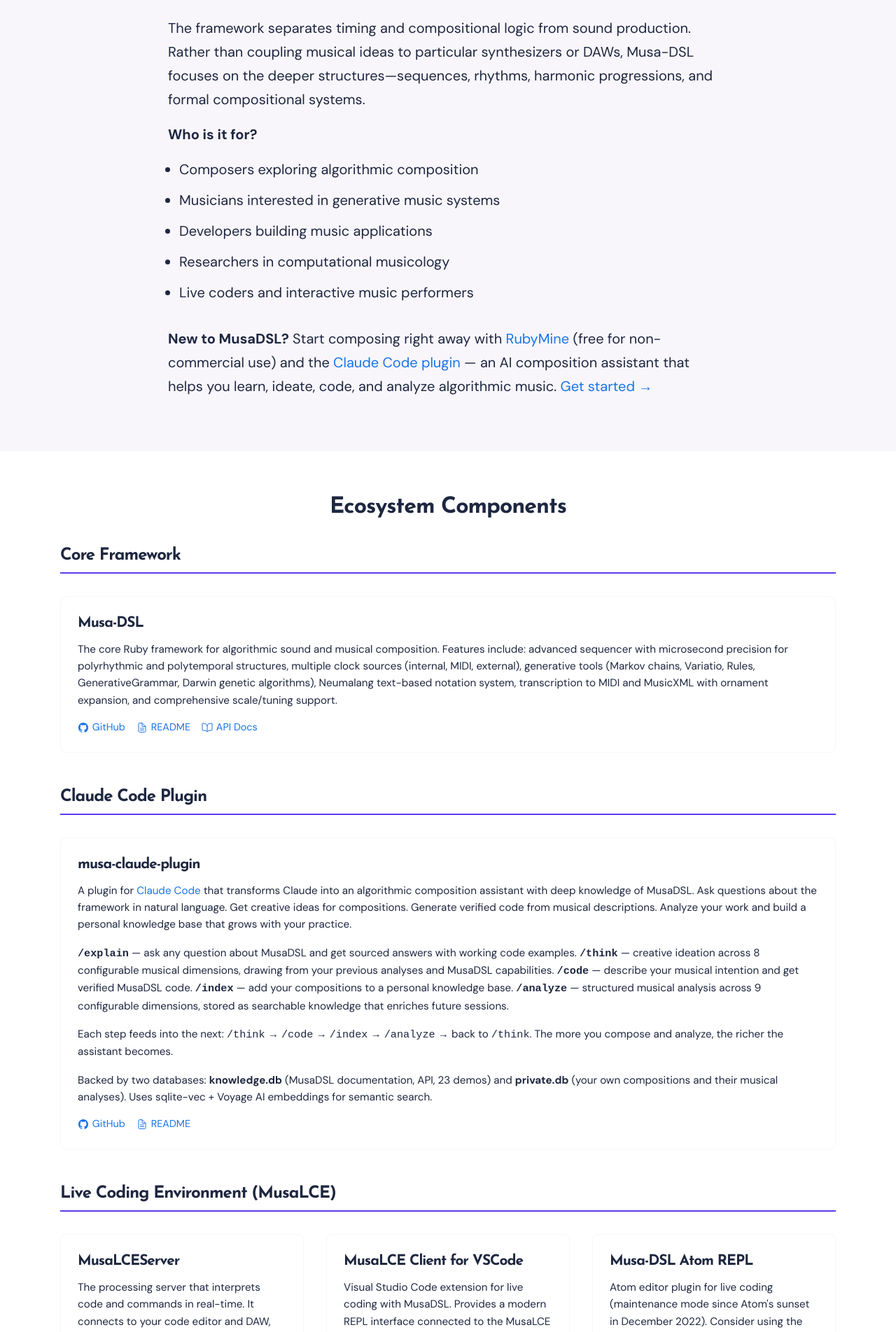
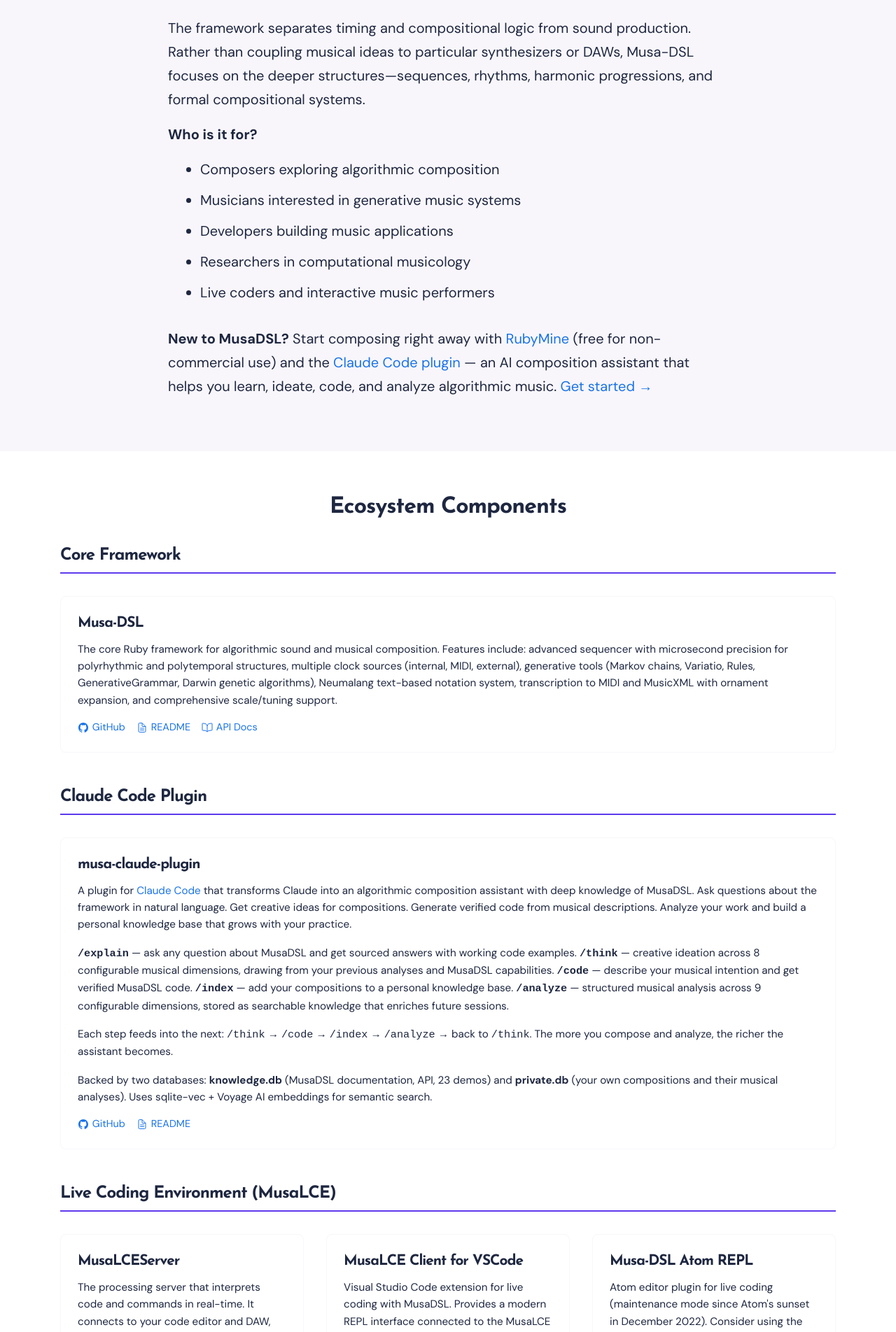
Before and after one commit to javier-sy/musadsl-website, a Jekyll site: the page built from index.html, in a window 1280 px wide. Shown: the part 1477-3381 px from the top of the page at 70% size. Built offline with Jekyll 4.4.1, drawn with Linux system fonts in a browser that asks for light colours; comment, search, counter and statistics services are not loaded.

Commit message:
Restaurar padding-left en ol/ul tras reset global
El reset CSS ponía padding: 0 en ol y ul, causando que los
números/bullets sobresalieran a la izquierda del texto.
Añadir regla en _base.scss con padding-left: 1.5em.

```diff
--- a/_sass/2-base/_base.scss
+++ b/_sass/2-base/_base.scss
@@ -56,6 +56,11 @@ h5 {
 
 h6 {
   font-size: $font-size-h6;
+}
+
+ul,
+ol {
+  padding-left: 1.5em;
 }
 
 blockquote {
--- a/index.html
+++ b/index.html
@@ -368,7 +368,7 @@ description: MusaDSL is an open source Ruby framework for algorithmic sound and
         MusaLCE live coding environment:
       </p>
       <p><strong>Additional requirements:</strong> Ableton Live 11+ or Bitwig Studio 4+</p>
-      <ol style="padding-left: 2.5rem;">
+      <ol>
         <li>Install the MusaLCE Server: <code>gem install musalce-server</code></li>
         <li>Install the connector for your DAW (Bitwig or Ableton Live)</li>
         <li>Install the VSCode extension</li>
```
